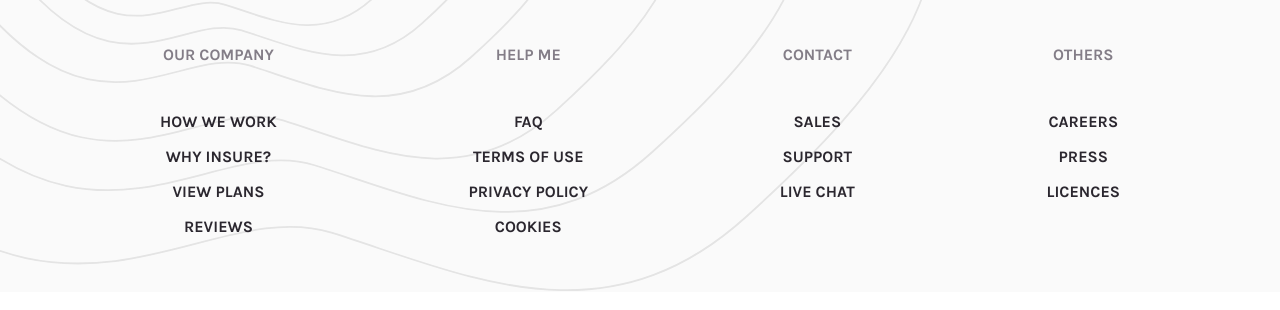
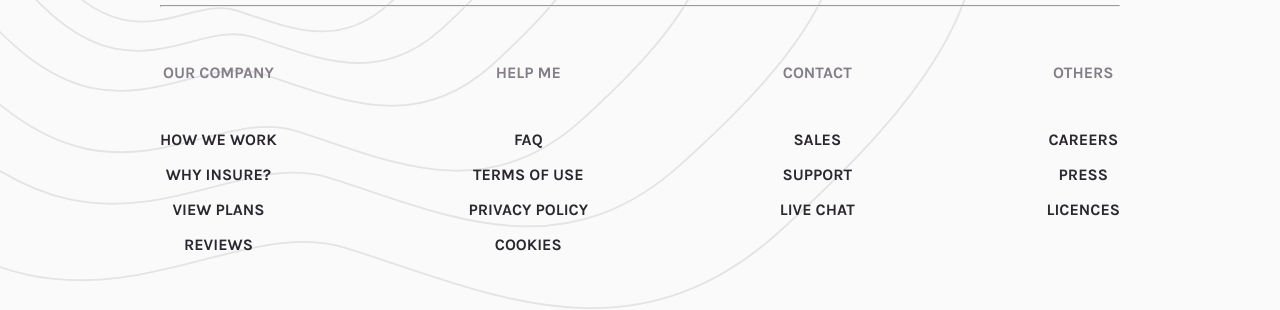
Before and after one commit to soitirakis/insure-landing-page, a plain HTML site: page index.html in a window 1280 px wide. Shown: the part 1976-2286 px from the top of the page. Drawn offline with Linux system fonts and the light colour scheme.

Commit message:
hr footer added

```diff
--- a/css/style.css
+++ b/css/style.css
@@ -359,4 +359,11 @@ body {
     gap: 2rem;
     width: 80%;
   }
+  hr {
+    width: 80%;
+    /*border: none;*/
+    height: 1px;
+    color: var(--color5);
+    background-color: var(--color5);
+  }
 }
--- a/index.html
+++ b/index.html
@@ -92,6 +92,7 @@
           <a href="#"><img src="img/icon-instagram.svg" alt="Instagram icon"></a>
         </nav>
       </div>
+      <hr>
       <div class="sitemap page-dimensions">
         <ul>
           <li class="sitemap-header sitemap-list-item">our company</li>
```
